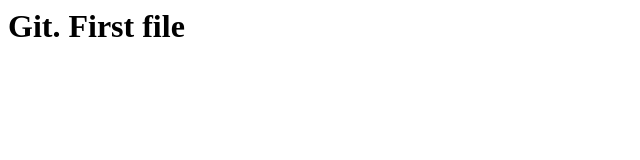
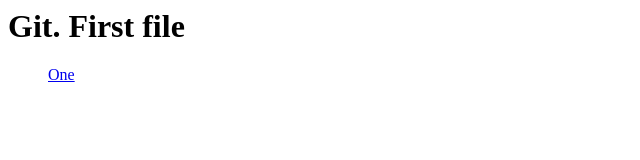
Before and after one commit to iwebtest/test, a plain HTML site: page index.html in a window 1280 px wide. Shown: the full height of the page, 0-640 px from the left. Drawn offline with Linux system fonts and the light colour scheme.

Commit message:
Add menu

```diff
--- a/index.html
+++ b/index.html
@@ -4,5 +4,10 @@
 </head>
 <body>
 <h1>Git. First file</h1>
+<nav>
+<ul>
+<a href="#1">One</a>
+</ul>
+</nav>
 </body>
 </html>
```
